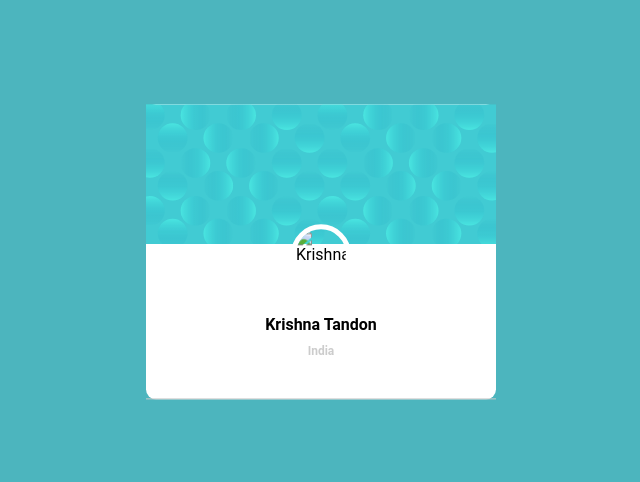
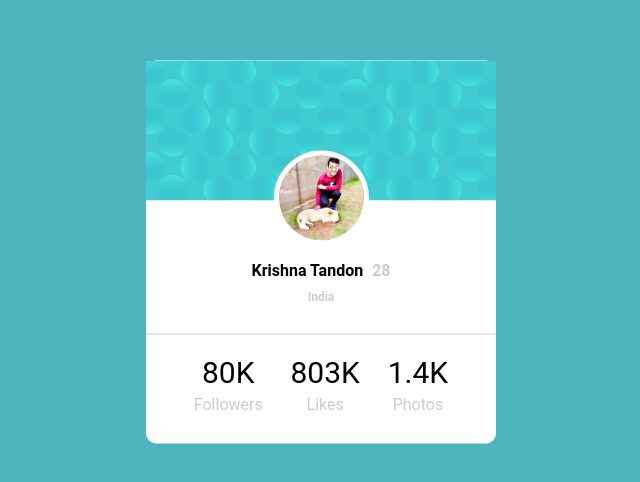
Before and after one commit to krishnatandon1208/frontendmentor, a plain HTML site: page A_Profile_Card_Component/index.html in a window 1280 px wide. Shown: the part 148-630 px from the top of the page, without its empty margins (319-959 px from the left). Drawn offline with Linux system fonts and the light colour scheme.

Commit message:
profile card completed

```diff
--- a/A_Profile_Card_Component/index.css
+++ b/A_Profile_Card_Component/index.css
@@ -8,6 +8,18 @@ body {
 
 .bg-white {
 	background: #ffffff;
+}
+
+.d-flex {
+	display: flex;
+}
+
+.fd-column {
+	flex-direction: column;
+}
+
+.text-center {
+	text-align: center;
 }
 
 .master-card {
@@ -43,29 +55,46 @@ body {
 
 .user-image img {
 	position: absolute;
-	top: -20px;
-	height: 50px;
-	width: 50px;
+	top: -50px;
+	height: 85px;
+	width: 85px;
 	border-radius: 50%;
 	border: 5px solid #ffffff;
 }
 
 .user-details-block {
 	text-align: center;
+	margin-bottom: 20px;
+}
+
+.age {
+	color: #cccccc;
+	padding-left: 5px;
 }
 
 .user-details-block h4 {
-	margin-bottom: 0;
+	margin: 10px 0;
 }
 
-.user-details-block h6 {
+.user-details-block h5 {
 	font-size: 12px;
 	text-align: center;
 	color: #cccccc;
-	margin-top: 10px;
-	margin-bottom: 40px;
+	margin: 10px 0;
 }
 
 .flp-block {
 	border-top: 1px solid #cccccc;
+	display: flex;
+	justify-content: space-evenly;
+	padding: 20px 20px 30px;
 }
+
+.total-count {
+	font-size: 30px;
+	padding-bottom: 5px;
+}
+
+.total-count-text {
+	color: #cccccc;
+}
--- a/A_Profile_Card_Component/index.html
+++ b/A_Profile_Card_Component/index.html
@@ -13,18 +13,27 @@
         <div class="master-card">
             <div class="card-master-image"></div>
             <div class="user-image">
-                <img src="" alt="Krishna" />
+                <img src="KT.jpeg" alt="Krishna" />
             </div>
             <div class="user-details-block">
-                <h4>Krishna Tandon</h4>
-                <h6>India</h6>
+                <h4>Krishna Tandon
+                    <span class="age">28</span>
+                </h4>
+                <h5>India</h5>
             </div>
             <div class="flp-block">
-                <div>
-
+                <div class="d-flex fd-column text-center">
+                    <span class="total-count">80K</span>
+                    <span class="total-count-text">Followers</span>
                 </div>
-                <div></div>
-                <div></div>
+                <div class="d-flex fd-column text-center">
+                    <span class="total-count">803K</span>
+                    <span class="total-count-text">Likes</span>
+                </div>
+                <div class="d-flex fd-column text-center">
+                    <span class="total-count">1.4K</span>
+                    <span class="total-count-text">Photos</span>
+                </div>
             </div>
         </div>
     </div>
```
Also changed, not shown: A_Profile_Card_Component/KT.jpeg (added).
